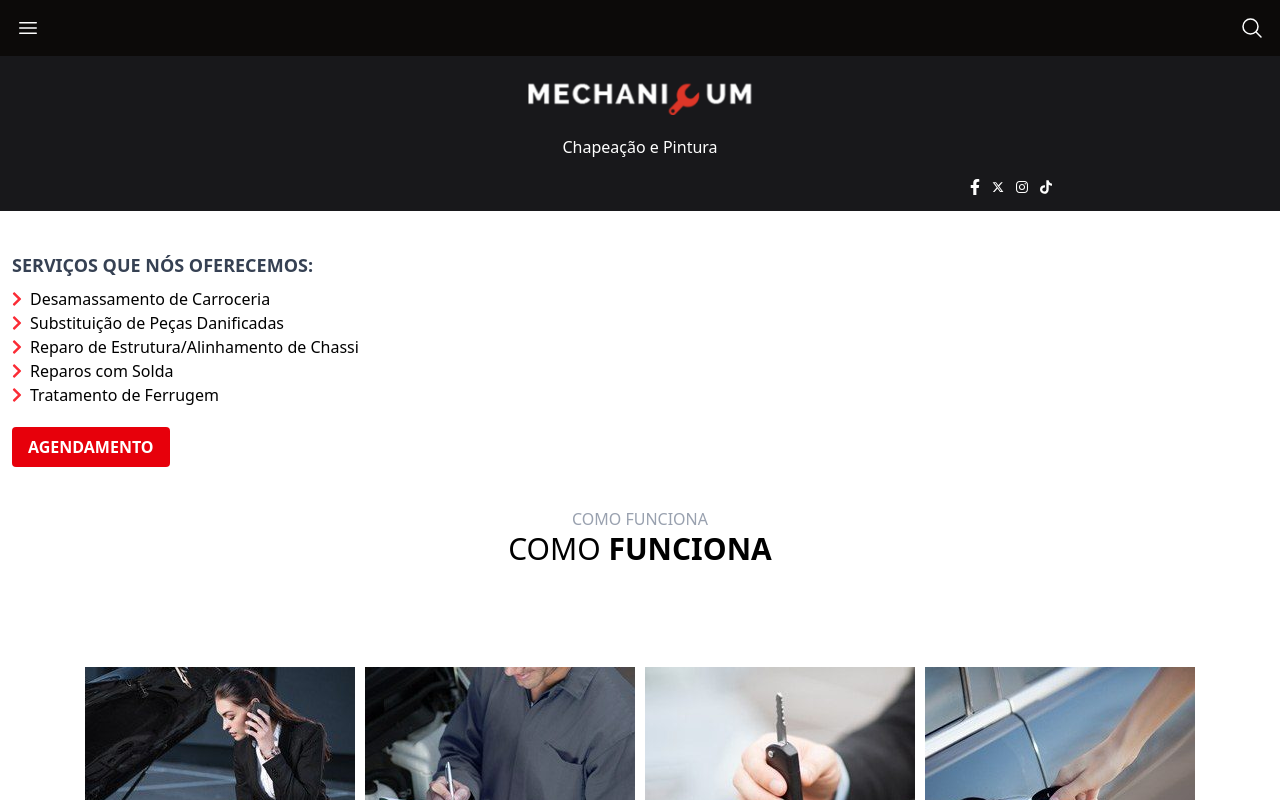
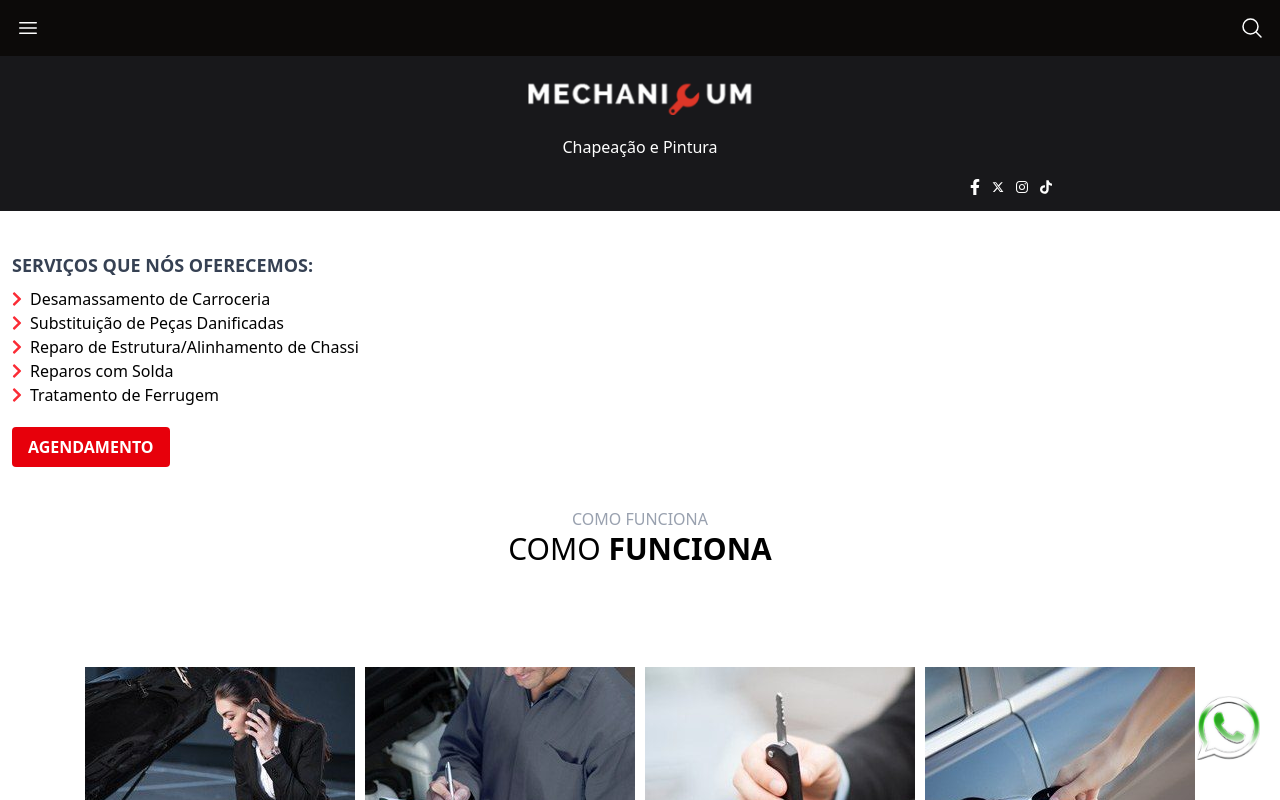
Before and after one commit to carlosoliveira-dev/Impact-Car, a plain HTML site: page index.html in a window 1280 px wide. Shown: the top 800 px of the page. Drawn offline with Linux system fonts and the light colour scheme.

Commit message:
protótipo do botão de whatsapp adicionado

```diff
--- a/index.html
+++ b/index.html
@@ -144,6 +144,15 @@
     </div>
 </div>
 
+<!-- icone do whatsapp -->
+ <div>
+    <a href="https://wa.me/SEUNUMERO?text=Olá!%20Gostaria%20de%20mais%20informações."
+     class=" fixed bottom-10 right-5 z-50 transition-transform duration-300 hover:scale-110"
+     target="_blank"
+     rel="noopener noreferrer">
+     <img class="w-16 h-16" src="public/whatsapp-icon.png" alt="WhatsApp">
+    </a>
+</div>
 
 </body>
 </html>
```
Also changed, not shown: css/output.css, public/whatsapp-icon.png (added).
